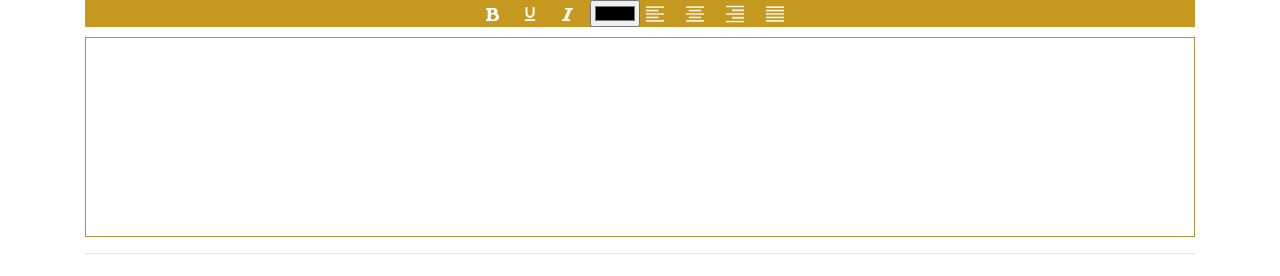
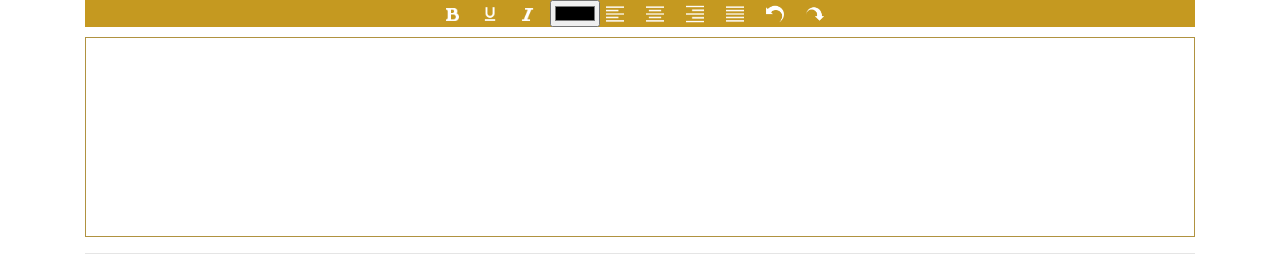
Before and after one commit to ChathurangaSuriyabandara/Text-Editor, a plain HTML site: page index.html in a window 1280 px wide. Drawn offline with nearby package versions, Linux system fonts and the light colour scheme.

Commit message:
Undo redo  added

```diff
--- a/index.html
+++ b/index.html
@@ -49,6 +49,16 @@ function alignText(align) {
   document.execCommand("justify" + align.charAt(0).toUpperCase() + align.slice(1), false, null);
   updateSelection();
 }
+
+function undo() {
+  document.execCommand("undo", false, null);
+  updateSelection();
+}
+      function redo() {
+    document.execCommand("redo", false, null);
+    updateSelection();
+}
+
 
       </script>
 
@@ -117,6 +127,14 @@ function alignText(align) {
                         <img src="Resources/justify.png" alt="Justify Align" width="18px" height="18px" >
                     </button>
 
+                    <button onclick="undo()">
+                        <img src="Resources/undo-4-32.png" width="18px" height="18px" >
+                      </button>
+
+                      <button onclick="redo()">
+                        <img src="Resources/action-redo-32.png" width="18px" height="18px">
+                      </button>
+
                  </div>
 
                 <div id="editor" contenteditable="true"></div>
```
